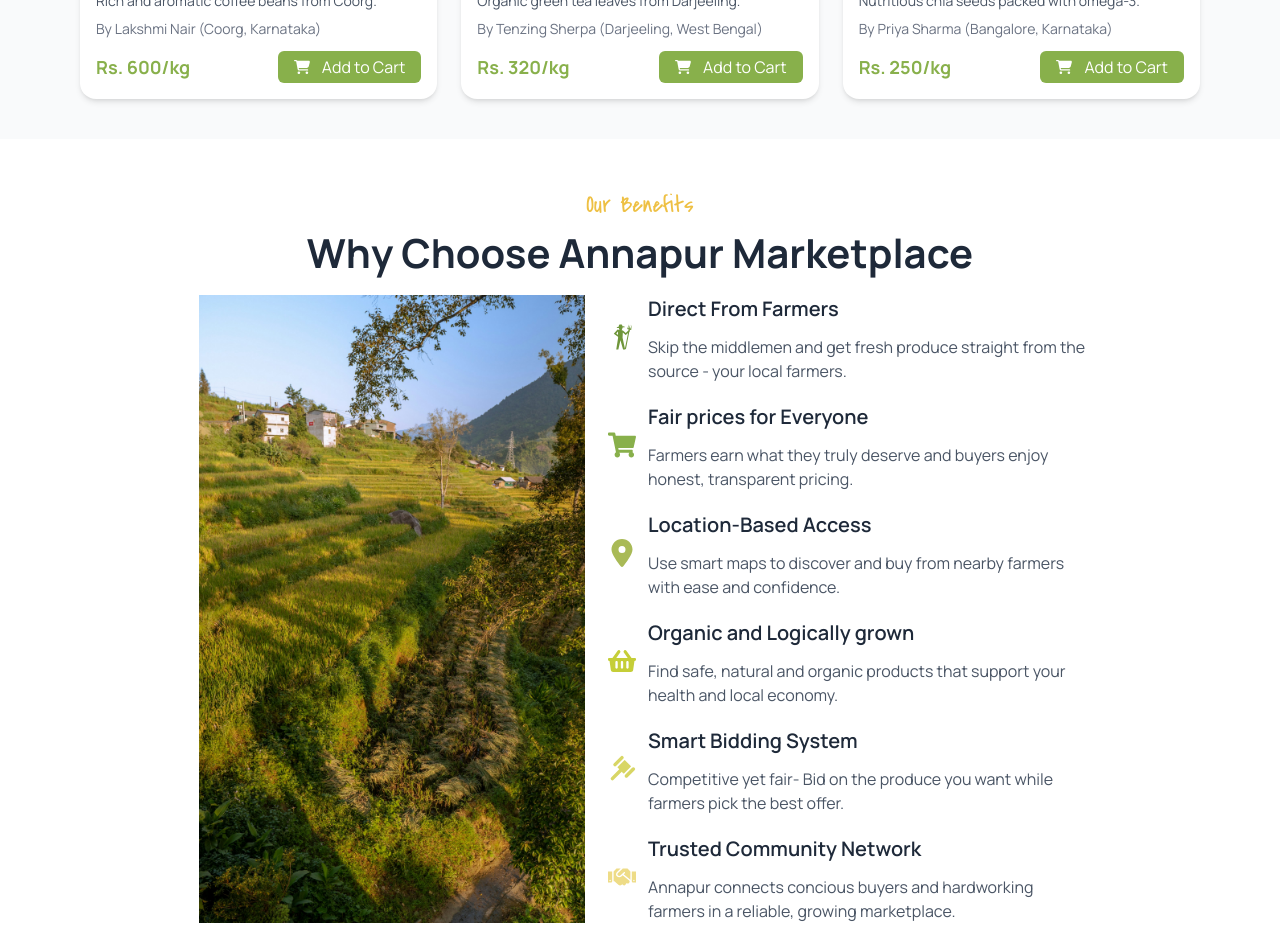
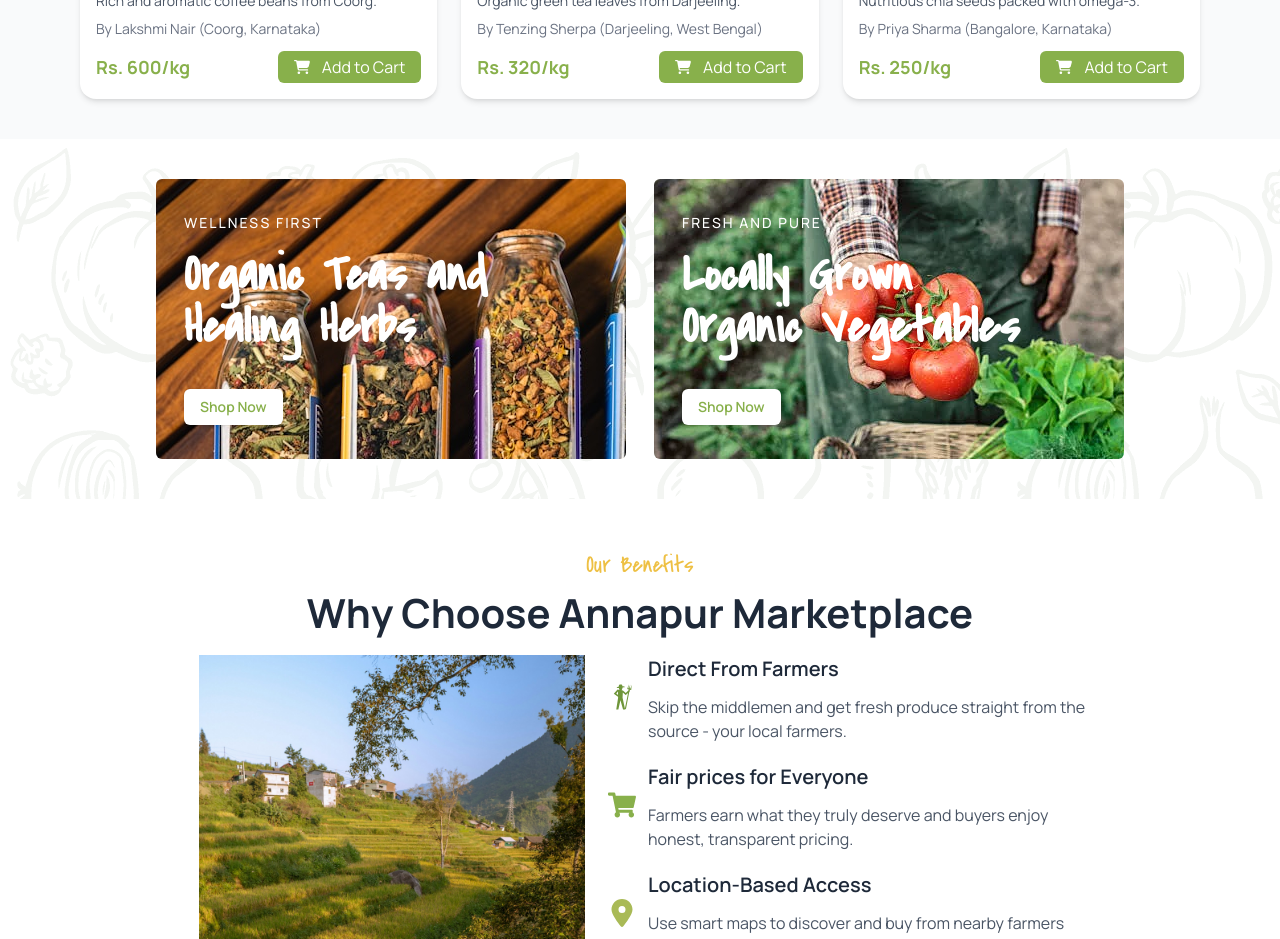
Before and after one commit to blackhawk-os/Annapur-AgroTech-Platform, a Next.js app: page / in a window 1280 px wide. Shown: the part 1940-2879 px from the top of the page. Built offline with nearby package versions, Linux system fonts and the light colour scheme.

Commit message:
Added a filler banner section. One more left to add. images and colors can be edited.

```diff
--- a/src/app/page.tsx
+++ b/src/app/page.tsx
@@ -5,12 +5,14 @@
 import { Faq } from "@/components/Faq";
 import Testimonials from "@/components/Testimonials";
 import FeaturedProducts from "@/components/FeaturedProducts";
+import FillerBanner from "@/components/FillerBanner";
 export default function Home() {
   return (
     <>
       {/* Components yesko muni*/}
       <Banner />
       <FeaturedProducts />
+      <FillerBanner />
       <Explore />
       <Marquee />
       <Article />
--- /dev/null
+++ b/src/components/FillerBanner.tsx
@@ -0,0 +1,12 @@
+import React from 'react'
+import  FillerBannerCard  from "./ui/FillerBannerCard";
+import { url } from 'inspector';
+
+export default function FillerBanner() {
+  return (
+    <div className='flex flex-row justify-center items-center gap-7 py-10' style={{ backgroundImage: `url('/image/banner/banner-bg.png')`}}>
+      <FillerBannerCard text="WELLNESS FIRST" text2="Organic Teas and Healing Herbs" imageUrl="/image/fillers/fillerimage-1.jpg" />
+      <FillerBannerCard text="FRESH AND PURE" text2="Locally Grown Organic Vegetables" imageUrl="/image/fillers/fillerimage-2.webp" />
+    </div>
+  )
+}
--- /dev/null
+++ b/src/components/ui/FillerBannerCard.tsx
@@ -0,0 +1,30 @@
+import { ReactNode } from "react";
+import Button from "../Button";
+interface FillerBannerCardProps {
+  text: string;
+  text2: string;
+  className?: string;
+  imageUrl: string;
+}
+
+const FillerBannerCard: React.FC<FillerBannerCardProps> = ({
+  text,
+  text2,
+  imageUrl,
+  className = "",
+}) => {
+  return (
+    <div className="flex flex-col items-left justify-center rounded-md w-[470px] h-[280px] p-7" style={{ backgroundImage: `url(${imageUrl})`,  }}>
+        <div className="pb-5">
+            <p className="text-left text-[14px] text-white tracking-[2px] font-manrope font-medium">{text}</p>
+            <p className="w-[85%] text-left text-[50px] leading-[52px] text-white font-semibold mt-4" style={{ fontFamily: "var(--font-covered)" }}>{text2}</p>
+        </div>
+        <div className="mt-4">
+            <Button text="Shop Now" className="bg-white text-[#88B04B] rounded-md hover:bg-[#88B04B]  hover:text-white transform ease-in-out duration-300"/>
+        </div>
+
+    </div>
+  );
+};
+
+export default FillerBannerCard;
```
Also changed, not shown: public/image/fillers/fillerimage-1.jpg (added), public/image/fillers/fillerimage-2.webp (added), src/app/market/page.tsx (line endings or trailing spaces).
